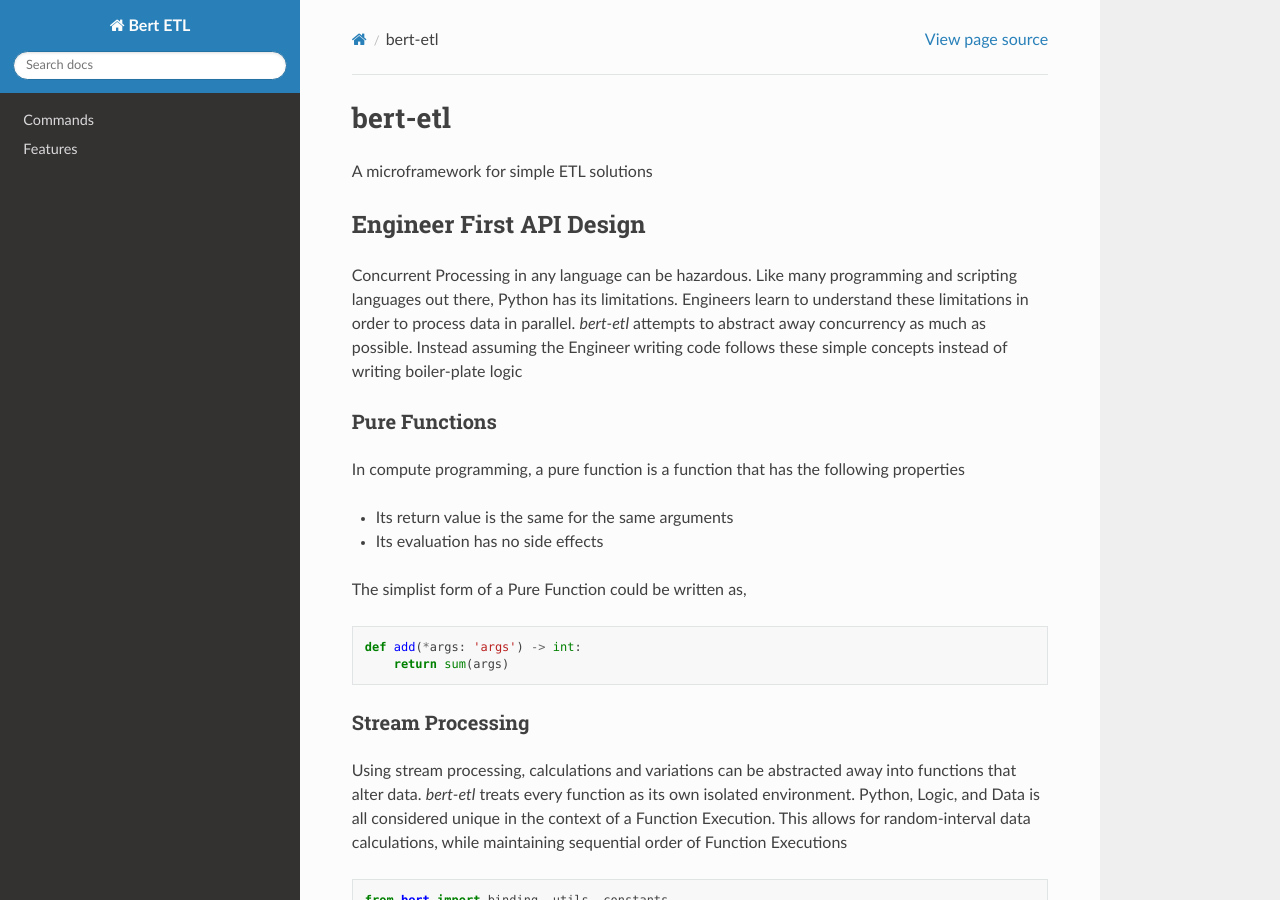
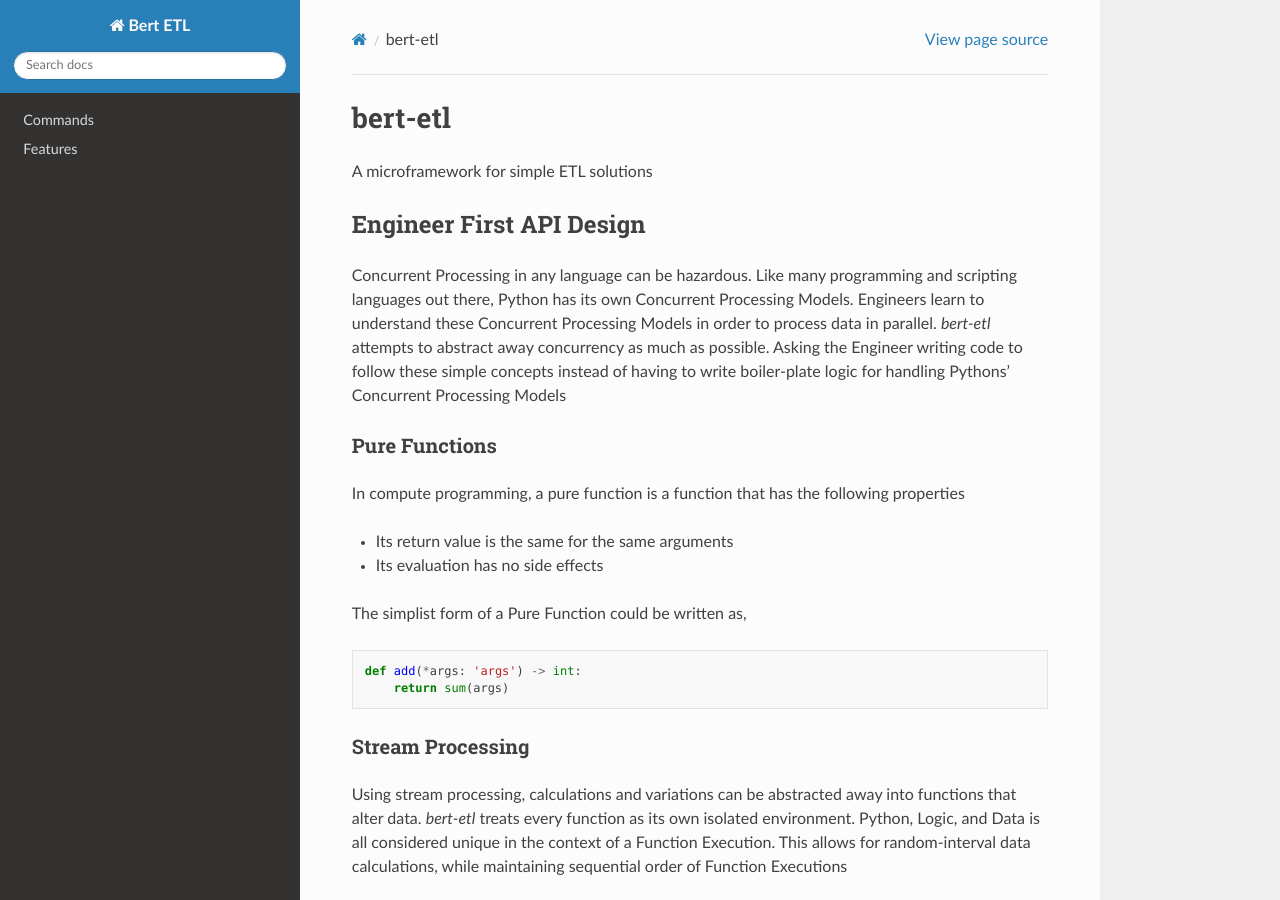
Before and after one commit to jbcurtin/bert-etl, a Sphinx documentation site: the page built from docs/index.rst, in a window 1280 px wide and 900 px high. Built offline with Sphinx 7.4.7 and the Read the Docs theme 2.0.0, drawn with Linux system fonts in a browser that asks for light colours; the version number could not be read and is left out.

Commit message:
improved grammar a bit

```diff
--- a/docs/index.rst
+++ b/docs/index.rst
@@ -8,9 +8,10 @@ Engineer First API Design
 -------------------------
 
 Concurrent Processing in any language can be hazardous. Like many programming and scripting languages out there,
-Python has its limitations. Engineers learn to understand these limitations in order to process data in parallel.
-`bert-etl` attempts to abstract away concurrency as much as possible. Instead assuming the Engineer writing code follows
-these simple concepts instead of writing boiler-plate logic
+Python has its own Concurrent Processing Models. Engineers learn to understand these Concurrent Processing Models in
+order to process data in parallel. `bert-etl` attempts to abstract away concurrency as much as possible. Asking the
+Engineer writing code to follow these simple concepts instead of having to write boiler-plate logic for handling
+Pythons' Concurrent Processing Models
 
 
 Pure Functions
```
